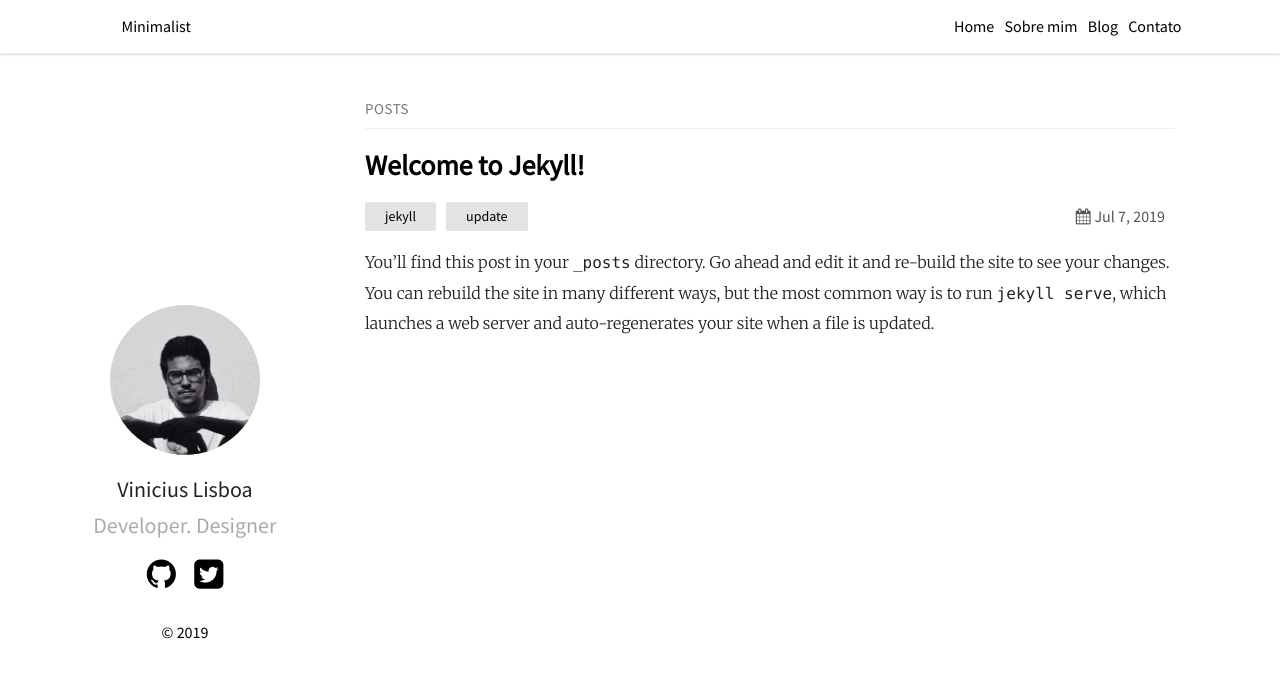
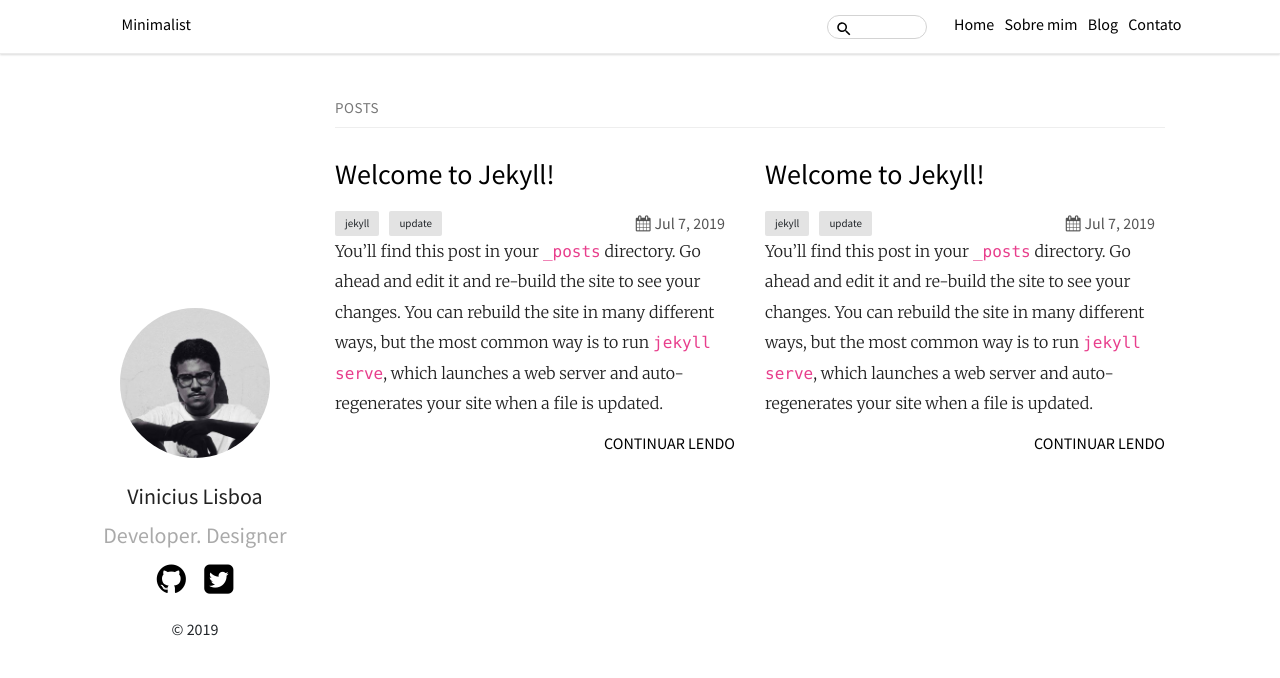
Before and after one commit to vinimartim/minicius.github.io, a Jekyll site: the page built from blog.html, in a window 1280 px wide. Shown: the top 678 px of the page. Built offline with Jekyll 4.4.1, drawn with Linux system fonts in a browser that asks for light colours.

Commit message:
Search bar

```diff
--- a/_includes/head.html
+++ b/_includes/head.html
@@ -3,6 +3,7 @@
 <meta http-equiv="X-UA-Compatible" content="ie=edge">
 <link href="https://fonts.googleapis.com/css?family=Merriweather:300|Raleway:400,700" rel="stylesheet">
 <link href="https://fonts.googleapis.com/css?family=Source+Sans+Pro&display=swap" rel="stylesheet">
+<link rel="stylesheet" href="https://stackpath.bootstrapcdn.com/bootstrap/4.3.1/css/bootstrap.min.css" integrity="sha384-ggOyR0iXCbMQv3Xipma34MD+dH/1fQ784/j6cY/iJTQUOhcWr7x9JvoRxT2MZw1T" crossorigin="anonymous">
 <link rel="stylesheet" href="{{ "/assets/css/style.css" | relative_url }}">
 <title>{{ page.title | default: site.title }}</title>
 {% seo %}
--- a/_layouts/default.html
+++ b/_layouts/default.html
@@ -18,6 +18,11 @@
 					<a href="#" class="topbar-link">Blog</a>
 					<a href="#" class="topbar-link">Contato</a>
 				</div>
+
+				<form class="search-form">
+					<input class="search" type="text">
+				</form>
+
 			</div>
 		</nav>
 	</header>
@@ -35,12 +40,17 @@
 				<a href="https://twitter.com/{{ site.plainwhite.social_links.twitter }}"><li><i class="icon-twitter-squared"></i></li></a>
 			</ul>
 
+
 			<ul class="sidebar-links">
 				<li><a href="#" class="topbar-link">Home</a></li>
 				<li><a href="#" class="topbar-link">Sobre mim</a></li>
 				<li><a href="#" class="topbar-link">Blog</a></li>
 				<li><a href="#" class="topbar-link">Contato</a></li>
 			</ul>
+
+			<form class="search-form mt-1 mb-1">
+				<input class="search" type="text">
+			</form>
 
 			<p>&copy; 2019</p>
 		</section>
--- a/_posts/2019-07-07-welcome-to-jekyll copy.markdown
+++ b/_posts/2019-07-07-welcome-to-jekyll copy 2.markdown
@@ -3,6 +3,7 @@ layout: post
 title:  "Welcome to Jekyll!"
 date:   2019-07-07 14:04:10 -0300
 categories: jekyll update
+image: teste.jpg
 ---
 You’ll find this post in your `_posts` directory. Go ahead and edit it and re-build the site to see your changes. You can rebuild the site in many different ways, but the most common way is to run `jekyll serve`, which launches a web server and auto-regenerates your site when a file is updated.
 
--- /dev/null
+++ b/_posts/2019-07-07-welcome-to-jekyll copy 3.markdown
@@ -0,0 +1,26 @@
+---
+layout: post
+title:  "Welcome to Jekyll!"
+date:   2019-07-07 14:04:10 -0300
+categories: jekyll update
+image: teste.jpg
+---
+You’ll find this post in your `_posts` directory. Go ahead and edit it and re-build the site to see your changes. You can rebuild the site in many different ways, but the most common way is to run `jekyll serve`, which launches a web server and auto-regenerates your site when a file is updated.
+
+To add new posts, simply add a file in the `_posts` directory that follows the convention `YYYY-MM-DD-name-of-post.ext` and includes the necessary front matter. Take a look at the source for this post to get an idea about how it works.
+
+Jekyll also offers powerful support for code snippets:
+
+{% highlight ruby %}
+def print_hi(name)
+  puts "Hi, #{name}"
+end
+print_hi('Tom')
+#=> prints 'Hi, Tom' to STDOUT.
+{% endhighlight %}
+
+Check out the [Jekyll docs][jekyll-docs] for more info on how to get the most out of Jekyll. File all bugs/feature requests at [Jekyll’s GitHub repo][jekyll-gh]. If you have questions, you can ask them on [Jekyll Talk][jekyll-talk].
+
+[jekyll-docs]: https://jekyllrb.com/docs/home
+[jekyll-gh]:   https://github.com/jekyll/jekyll
+[jekyll-talk]: https://talk.jekyllrb.com/
--- a/_sass/plain.scss
+++ b/_sass/plain.scss
@@ -86,10 +86,34 @@ header {
 		}
 	}
 
+	.search {
+		border-radius: 20px/20px;
+		margin:0;
+		float: right;
+		transition: width .5s ease-out;
+		width: 100px;
+		border: 1px solid lightgray;
+		outline: none;
+		padding-left: 10px;
+		padding-right: 10px;
+		background: url(/assets/images/baseline_search_black_18dp.png) no-repeat scroll 7px 4px;
+		padding-left: 30px;
+		z-index: 1000;
+		display: block;
+		&:focus {
+			width: 300px;
+		}
+		@media (max-width: 986px){
+			display: none;
+			width: 90%;
+		}
+	}
+
 	.topbar-links {
 		float: right;
 		display: block;
 		margin-right: 30px;
+		margin-left: 20px;
 		@media (max-width: 986px){
 			display: none;
 		}
@@ -98,6 +122,7 @@ header {
 	.topbar-link {
 		padding-left: 7px;
 	}
+
 
 }
 
@@ -180,7 +205,7 @@ main {
 
 		.sidebar-links{
 			display: none;
-
+			padding-inline-start: 0px;
 			@media (max-width: 986px) {
 				display: block;
 				list-style-type: none;
@@ -193,6 +218,26 @@ main {
 			@media (max-width: 986px){
 				margin-left: 20px;
 				margin-right: 20px;
+			}
+		}
+
+		.search {
+			border-radius: 20px/20px;
+			margin:0;
+			float: right;
+			transition: width .5s ease-out;
+			width: 200px;
+			border: 1px solid lightgray;
+			outline: none;
+			padding-left: 10px;
+			padding-right: 10px;
+			background: url(/assets/images/baseline_search_black_18dp.png) no-repeat scroll 7px 4px;
+			padding-left: 30px;
+			z-index: 1000;
+			display: none;
+
+			@media (max-width: 986px){
+				display: block;
 			}
 		}
 	}
@@ -249,6 +294,7 @@ main {
 	font-feature-settings: 'liga';
 }
 
+
 .social {
 	list-style-type: none;
 	padding: 0;
@@ -266,10 +312,10 @@ main {
 	margin: 0;
 	padding: 0;
 	li {
-		font-size: 14px;
+		font-size: 11px;
 		float: left;
 		background-color: #E3E3E3;
-		padding: 5px 20px;
+		padding: 3px 10px;
 		border-radius: 2px;
 		@media screen and (max-width: $mobileW){
 			margin-top: 5px;
@@ -277,6 +323,12 @@ main {
 		margin-right: 10px;
 	}
 }
+
+.read-more {
+	float: right;
+	text-transform: uppercase;
+}
+
 .post-date {
 	margin-right: 10px;
 	color: #555;
@@ -286,6 +338,12 @@ main {
 	justify-content: space-between;
 	align-items: center;
 }
+
+.post-img {
+	width: 100%;
+	margin-top: 10px;
+}
+
 .post-link {
 	text-decoration: none;
 }
--- a/blog.html
+++ b/blog.html
@@ -2,15 +2,18 @@
 layout: page
 title: Posts
 permalink: /blog/
+
 ---
 
 
 {%- if site.posts.size > 0 -%}
-<ul class="posts">
+<div class="posts">
 	<h1 id="posts-label">posts</h1>
+
+	<div class="row">
 	{%- for post in site.posts -%}
+		<div class="col-sm-6 col-md-6 col-lg-6">
 
-	<li>
 		{%- assign date_format = site.minima.date_format | default: "%b %-d, %Y" -%}
 		<a class="post-link" href="{{ post.url | relative_url }}">
 			<h2 class="post-title">{{ post.title | escape }}</h2>
@@ -23,15 +26,21 @@ permalink: /blog/
 			</ul>
 			<div class="post-date"><i class="icon-calendar"></i>{{ post.date | date: date_format }}</div>
 		</div>
+
+		<!--img class="post-img" src="{{ site.baseurl }}/assets/images/{{ post.image }}"-->
+
 		<div class="post">
 			{%- if site.show_excerpts -%}
 			{{ post.excerpt }}
 			{%- endif -%}
 		</div>
-	</li>
-	{%- endfor -%}
-</ul>
+		<a class="read-more" href="{{ post.url | prepend: site.baseurl }}">Continuar lendo</a>
+		</div>
+		{%- endfor -%}
+		</div>
+</div>
 {%- else -%}
+
 <div class="posts" style="text-align: center">
 	<img src="{{ "/assets/posts.svg " | relative_url }}" style="width: 30%">
 	<p style="opacity: 0.5">Não há nenhum post publicado ainda</p>
```
Also changed, not shown: assets/images/baseline_search_black_18dp.png (added), assets/images/teste.jpg (added), 1 other file.
